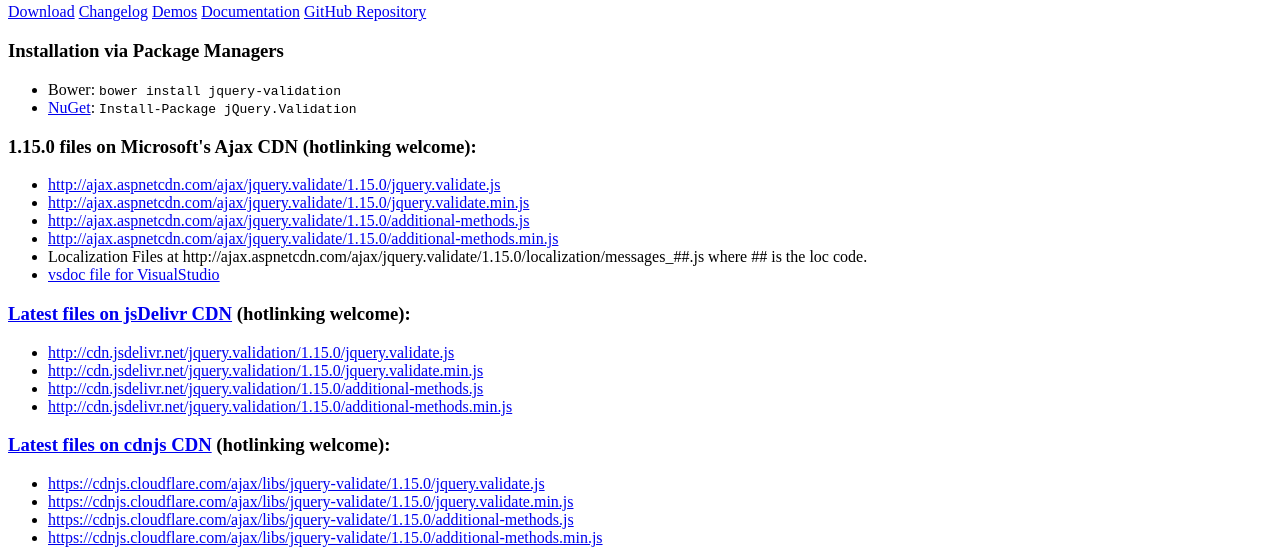
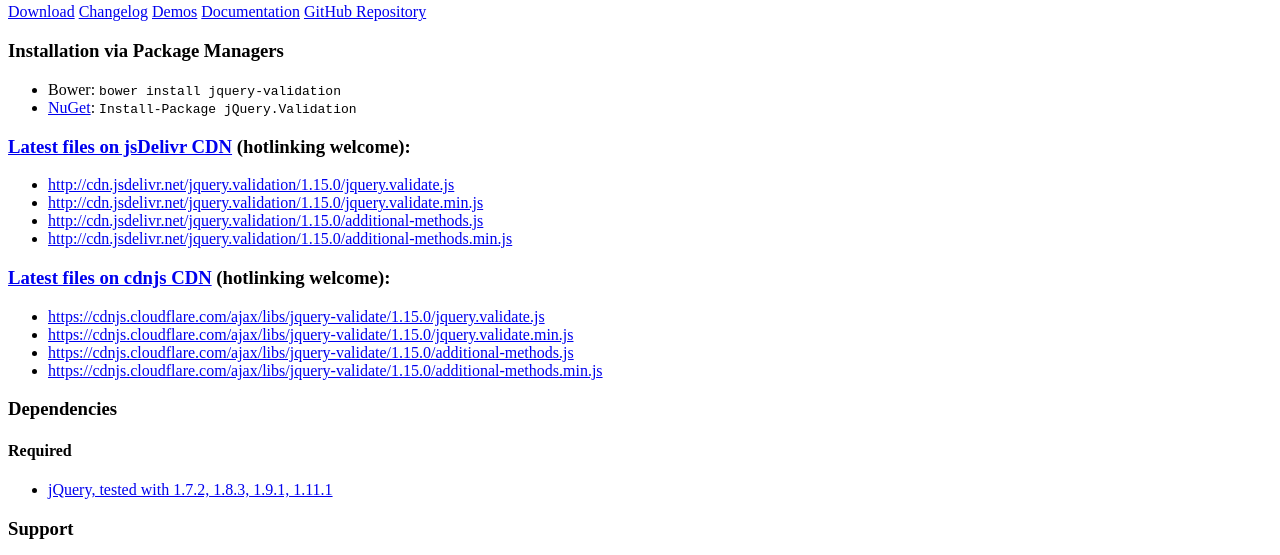
Before and after one commit to jquery-validation/validation-content, a website: page pages/index.html in a window 1280 px wide. Shown: the part 937-1492 px from the top of the page. Drawn offline with Linux system fonts and the light colour scheme.

Commit message:
Index: removed not working MS CDN links

```diff
--- a/pages/index.html
+++ b/pages/index.html
@@ -27,17 +27,6 @@
 <ul>
 <li>Bower: <code>bower install jquery-validation</code></li>
 <li><a href="https://www.nuget.org/packages/jquery.validation">NuGet</a>: <code>Install-Package jQuery.Validation</code></li>
-</ul>
-
-<h3>
-1.15.0 files on Microsoft's Ajax CDN (hotlinking welcome):</h3>
-<ul>
-	<li><a href="http://ajax.aspnetcdn.com/ajax/jquery.validate/1.15.0/jquery.validate.js">http://ajax.aspnetcdn.com/ajax/jquery.validate/1.15.0/jquery.validate.js</a></li>
-	<li><a href="http://ajax.aspnetcdn.com/ajax/jquery.validate/1.15.0/jquery.validate.min.js">http://ajax.aspnetcdn.com/ajax/jquery.validate/1.15.0/jquery.validate.min.js</a></li>
-	<li><a href="http://ajax.aspnetcdn.com/ajax/jquery.validate/1.15.0/additional-methods.js">http://ajax.aspnetcdn.com/ajax/jquery.validate/1.15.0/additional-methods.js</a></li>
-	<li><a href="http://ajax.aspnetcdn.com/ajax/jquery.validate/1.15.0/additional-methods.min.js">http://ajax.aspnetcdn.com/ajax/jquery.validate/1.15.0/additional-methods.min.js</a></li>
-	<li>Localization Files at http://ajax.aspnetcdn.com/ajax/jquery.validate/1.15.0/localization/messages_##.js where ## is the loc code.</li>
-	<li><a href="http://ajax.aspnetcdn.com/ajax/jquery.validate/1.8/jquery.validate-vsdoc.js">vsdoc file for VisualStudio</a></li>
 </ul>
 
 <h3>
```
